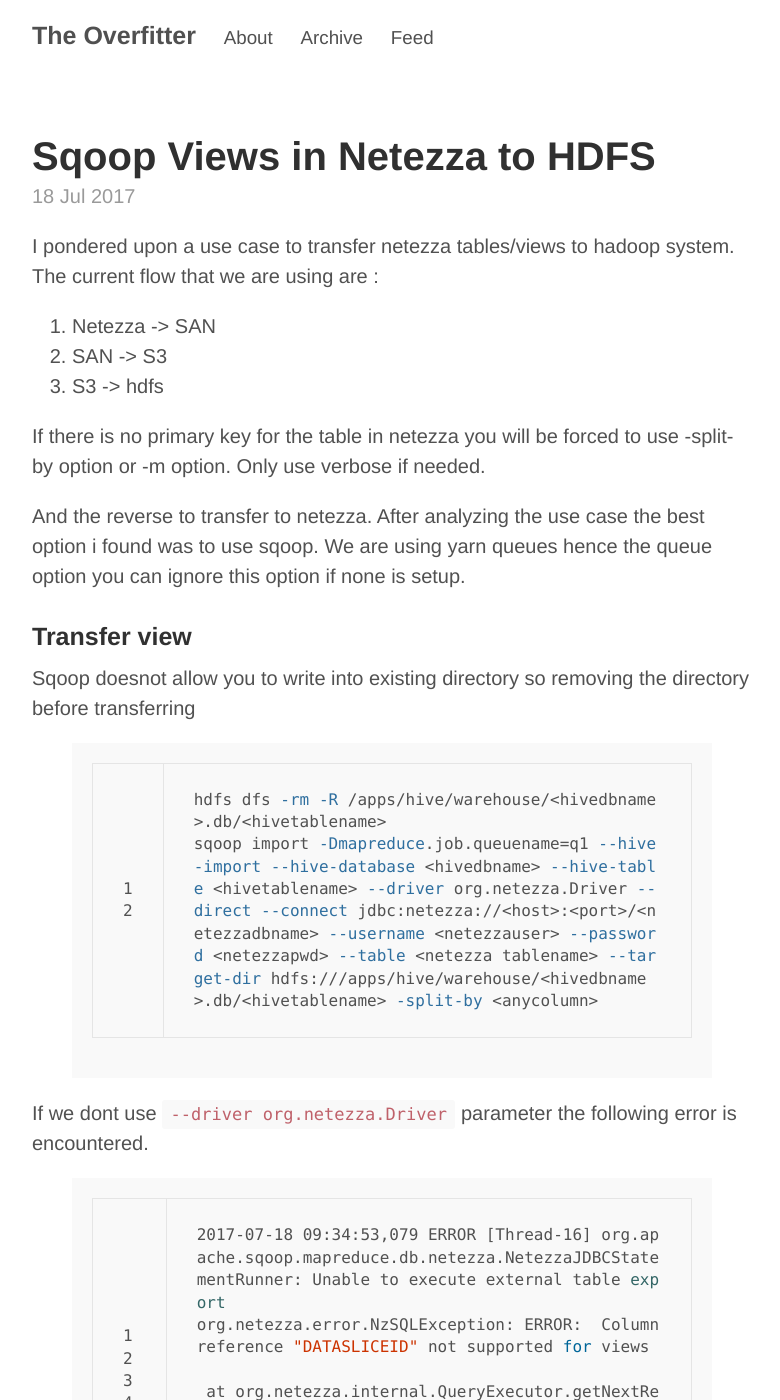
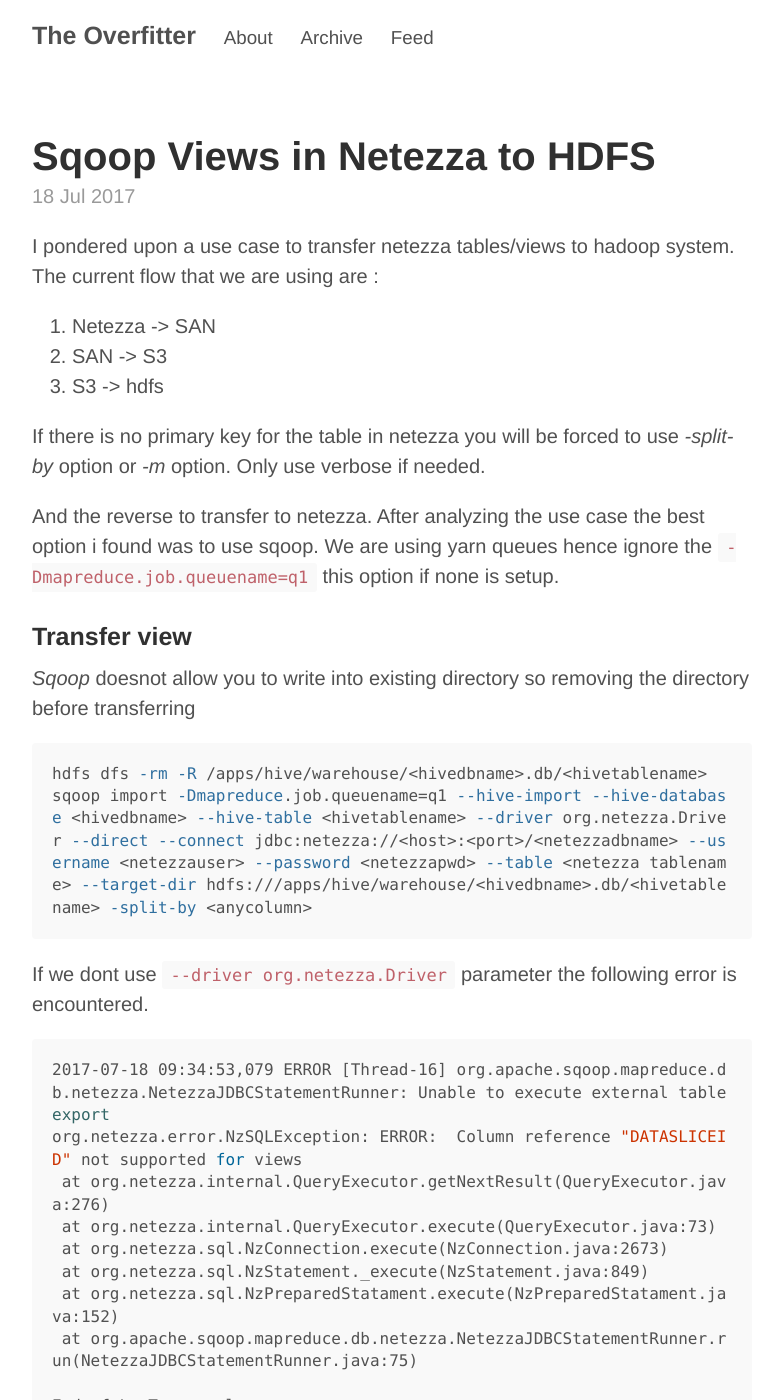
Before and after one commit to jijosg/jijosg.github.io, a Jekyll site: the page built from _posts/2017-07-18-sqoop-views-netezza.md, in a window 1280 px wide and 1400 px high. Shown: the whole window, without its empty margins (248-1028 px from the left). Built offline with Jekyll 4.4.1, drawn with Linux system fonts in a browser that asks for light colours; some of the changed text lies outside the part shown.

Commit message:
Fixed error in syntax highlighting

```diff
--- a/_posts/2017-07-18-sqoop-views-netezza.md
+++ b/_posts/2017-07-18-sqoop-views-netezza.md
@@ -11,22 +11,21 @@ I pondered upon a use case to transfer netezza tables/views to hadoop system. Th
 2. SAN -> S3
 3. S3 -> hdfs
 
-If there is no primary key for the table in netezza you will be forced to use -split-by option or -m option. Only use verbose if needed.
+If there is no primary key for the table in netezza you will be forced to use *-split-by* option or *-m* option. Only use verbose if needed.
 
-And the reverse to transfer to netezza. After analyzing the use case the best option i found was to use sqoop. We are using yarn queues hence the queue option you can ignore this option if none is setup.
+And the reverse to transfer to netezza. After analyzing the use case the best option i found was to use sqoop. We are using yarn queues hence ignore the `-Dmapreduce.job.queuename=q1` this option if none is setup.
 
 ### Transfer view
-Sqoop doesnot allow you to write into existing directory so removing the directory before transferring
-{% highlight sh linenos %}
+*Sqoop* doesnot allow you to write into existing directory so removing the directory before transferring
+~~~sh
 hdfs dfs -rm -R /apps/hive/warehouse/<hivedbname>.db/<hivetablename>
 sqoop import -Dmapreduce.job.queuename=q1 --hive-import --hive-database <hivedbname> --hive-table <hivetablename> --driver org.netezza.Driver --direct --connect jdbc:netezza://<host>:<port>/<netezzadbname> --username <netezzauser> --password <netezzapwd> --table <netezza tablename> --target-dir hdfs:///apps/hive/warehouse/<hivedbname>.db/<hivetablename> -split-by <anycolumn>
-{% endhighlight %}
+~~~
 
 If we dont use `--driver org.netezza.Driver` parameter the following error is encountered.
-{% highlight sh linenos %}
+~~~sh
 2017-07-18 09:34:53,079 ERROR [Thread-16] org.apache.sqoop.mapreduce.db.netezza.NetezzaJDBCStatementRunner: Unable to execute external table export
 org.netezza.error.NzSQLException: ERROR:  Column reference "DATASLICEID" not supported for views
-
  at org.netezza.internal.QueryExecutor.getNextResult(QueryExecutor.java:276)
  at org.netezza.internal.QueryExecutor.execute(QueryExecutor.java:73)
  at org.netezza.sql.NzConnection.execute(NzConnection.java:2673)
@@ -35,16 +34,16 @@ org.netezza.error.NzSQLException: ERROR:  Column reference "DATASLICEID" not sup
  at org.apache.sqoop.mapreduce.db.netezza.NetezzaJDBCStatementRunner.run(NetezzaJDBCStatementRunner.java:75)
 
 End of LogType:syslog
-{% endhighlight %}
+~~~
 
 Instead of split by option we can also use -m 1 , which transfers the data in one mapper & can be a bit slow.
 
 ### Transfer a table
 #Sqoop doesnot allow you to write into existing directory so removing the directory before transferring
-{% highlight sh linenos %}
+~~~sh
 hdfs dfs -rm -R /apps/hive/warehouse/<hivedbname>.db/<hivetablename>
 sqoop import -Dmapreduce.job.queuename=q1 --verbose --hive-import --hive-database jijo --direct --connect jdbc:netezza://<host>:<port>/<netezzadbname> --username <netezzauser> --password <netezzapwd> --table <netezza tablename> --target-dir hdfs:///apps/hive/warehouse/<hivedbname>.db/<hivetablename> -m 1
-{% endhighlight %}
+~~~
 
 Running
 `analyze table <hivedbname>.<hivetablename> compute statistics` would be ideal for hive running on tez execution engine.
```
